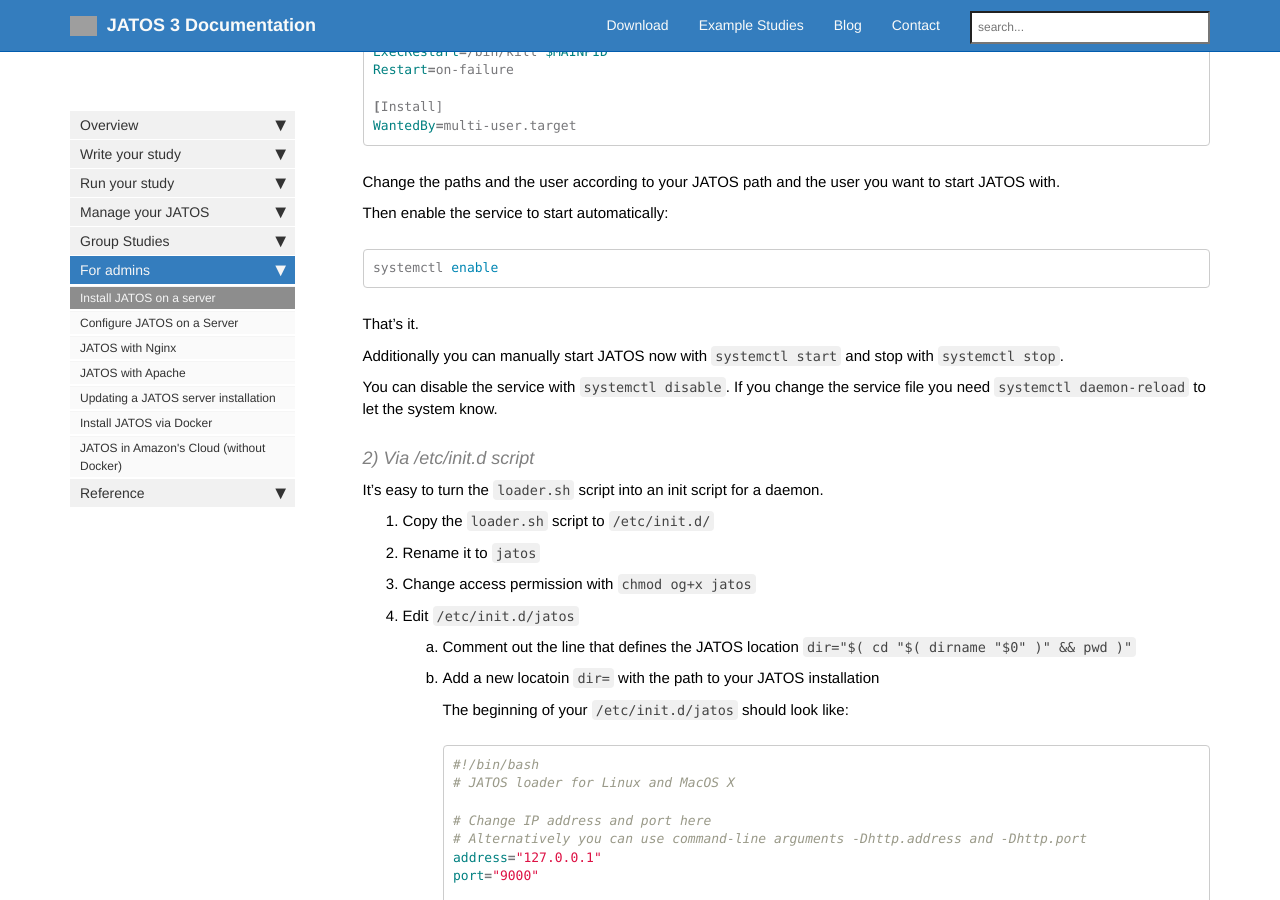
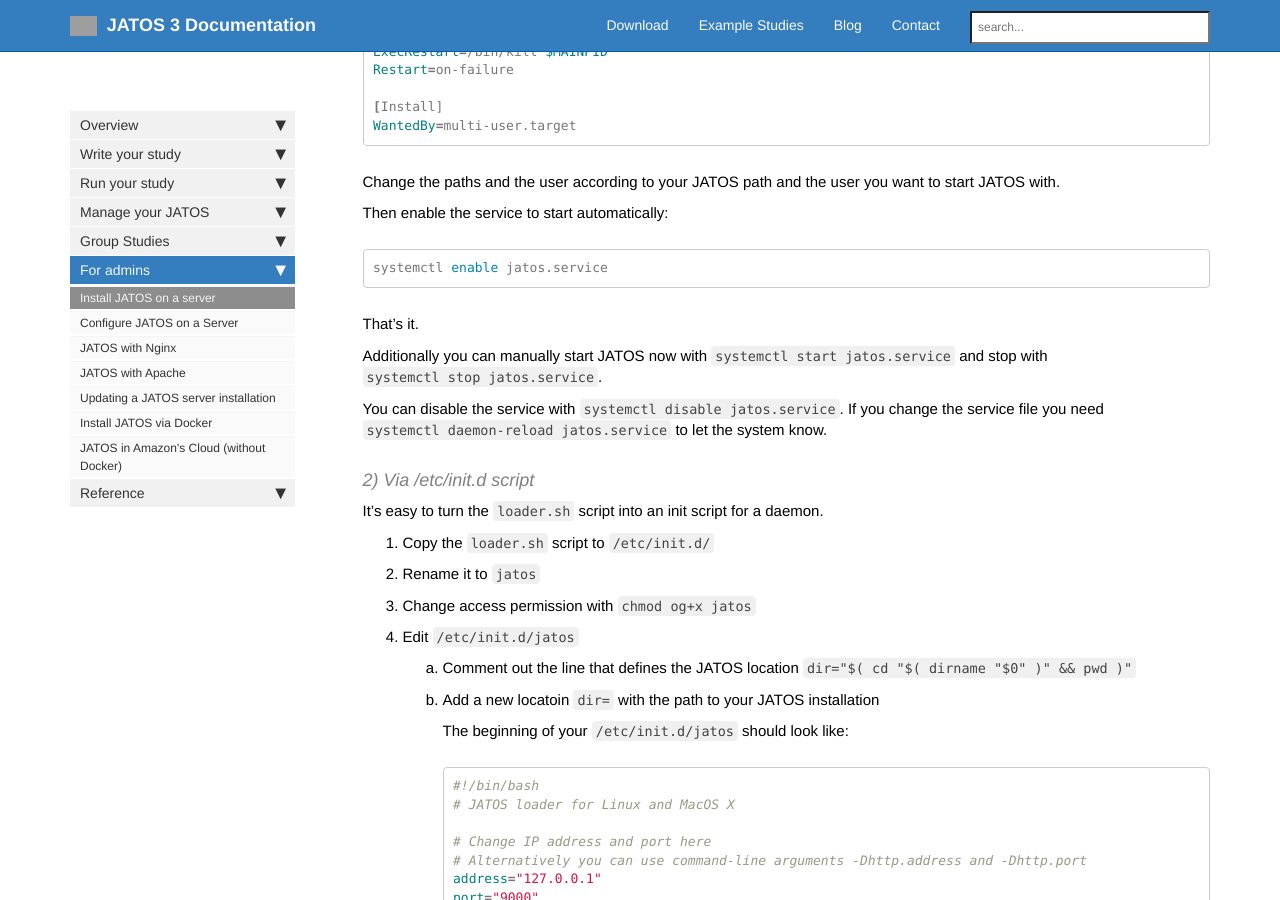
Before and after one commit to kristian-lange-tw/JATOS_docs_v3, a Jekyll site: the page built from pages/JATOS-on-a-server.md, in a window 1280 px wide and 900 px high, scrolled down 2564 px. Built offline with Jekyll 4.4.1, drawn with Linux system fonts in a browser that asks for light colours; nearby versions of some CDN libraries; comment, search, counter and statistics services are not loaded; some of the changed text lies outside the part shown; grey boxes are pictures that could not be loaded.

Commit message:
Update JATOS-on-a-server.md

````diff
--- a/pages/JATOS-on-a-server.md
+++ b/pages/JATOS-on-a-server.md
@@ -90,13 +90,13 @@
 
 Then enable the service to start automatically:
 ```shell
-systemctl enable
+systemctl enable jatos.service
 ```
 That's it.
 
-Additionally you can manually start JATOS now with `systemctl start` and stop with `systemctl stop`.
+Additionally you can manually start JATOS now with `systemctl start jatos.service` and stop with `systemctl stop jatos.service`.
 
-You can disable the service with `systemctl disable`. If you change the service file you need `systemctl daemon-reload` to let the system know.
+You can disable the service with `systemctl disable jatos.service`. If you change the service file you need `systemctl daemon-reload jatos.service` to let the system know.
 
 #### 2) Via /etc/init.d script
 It's easy to turn the `loader.sh` script into an init script for a daemon.
````
Also changed, not shown: other parts of pages/JATOS-on-a-server.md (+1 -1 lines).
